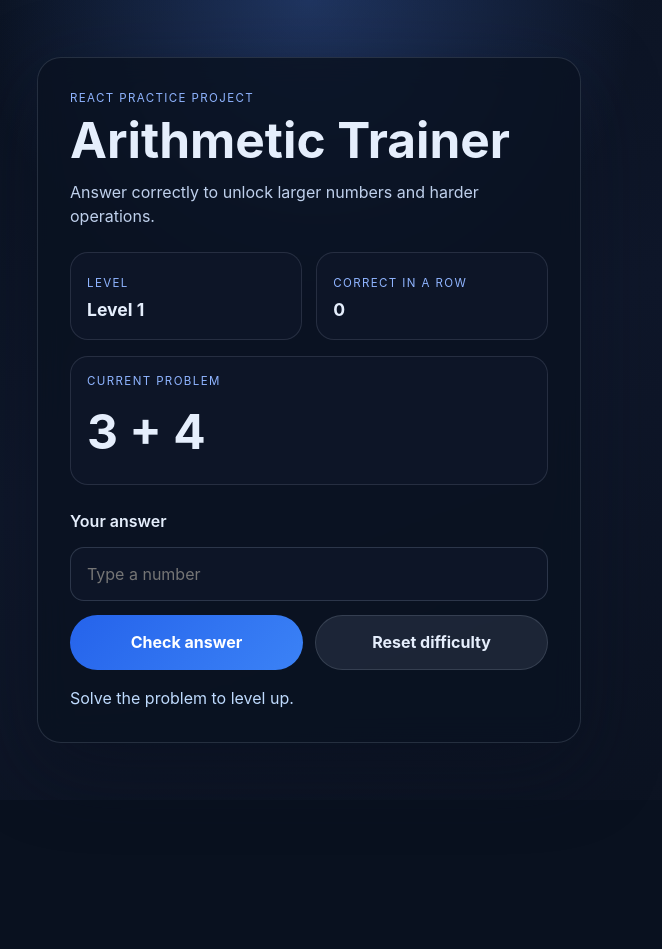
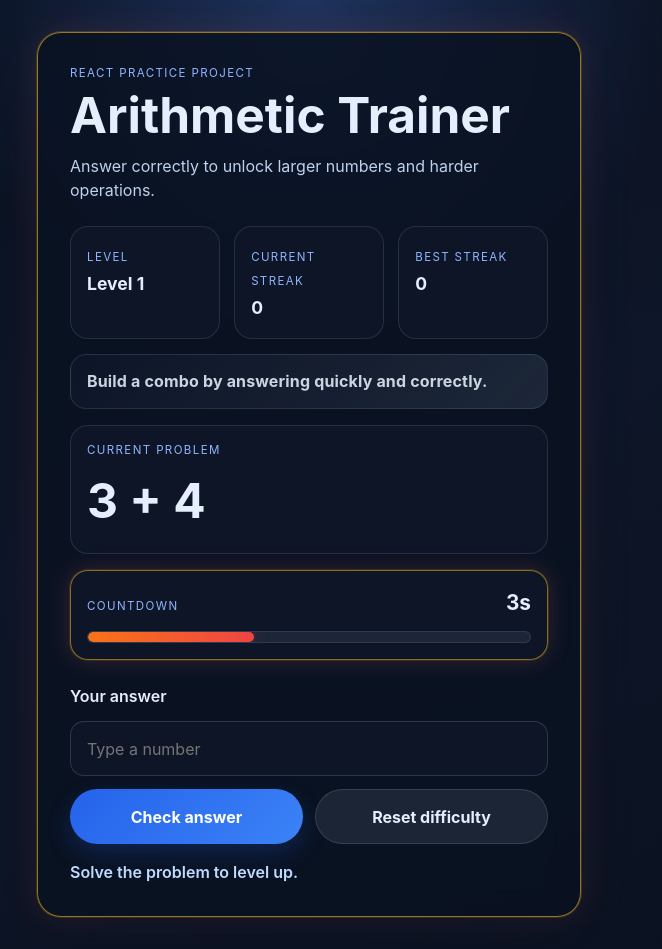
Before and after one commit to Ippo117/ai-github-practice, a React (Vite) app: page / in a window 1280 px wide. Shown: the whole page, without its empty margins (331-993 px from the left). Before the commit the page ends 800 px from the top, so only its background shows below. Built offline with nearby package versions, Linux system fonts and the light colour scheme.

Commit message:
feat: add timer and streak juice to arithmetic trainer

```diff
--- a/src/App.jsx
+++ b/src/App.jsx
@@ -1,8 +1,30 @@
-import { useMemo, useState } from 'react';
+import { useCallback, useEffect, useMemo, useRef, useState } from 'react';
 import { createProblem } from './lib/arithmetic';
+
+const TIMER_SECONDS = 8;
 
 function buildProblem(level) {
   return createProblem(level);
+}
+
+function getStreakMessage(streak) {
+  if (streak >= 8) {
+    return 'Legendary combo!';
+  }
+
+  if (streak >= 5) {
+    return 'Hot streak!';
+  }
+
+  if (streak >= 3) {
+    return 'Combo building!';
+  }
+
+  if (streak > 0) {
+    return 'Nice combo started.';
+  }
+
+  return 'Build a combo by answering quickly and correctly.';
 }
 
 export default function App() {
@@ -11,47 +33,111 @@ export default function App() {
   const [answer, setAnswer] = useState('');
   const [message, setMessage] = useState('Solve the problem to level up.');
   const [streak, setStreak] = useState(0);
+  const [bestStreak, setBestStreak] = useState(0);
   const [feedbackState, setFeedbackState] = useState('idle');
+  const [feedbackCycle, setFeedbackCycle] = useState(0);
+  const [timeLeft, setTimeLeft] = useState(TIMER_SECONDS);
+  const timeoutHandledRef = useRef(false);
 
   const displayLevel = useMemo(() => level + 1, [level]);
+  const timerPercent = useMemo(() => (timeLeft / TIMER_SECONDS) * 100, [timeLeft]);
+  const streakMessage = useMemo(() => getStreakMessage(streak), [streak]);
+  const streakBadgeClassName = useMemo(() => {
+    if (streak >= 8) {
+      return 'streak-badge streak-legend';
+    }
+
+    if (streak >= 5) {
+      return 'streak-badge streak-hot';
+    }
+
+    if (streak >= 3) {
+      return 'streak-badge streak-building';
+    }
+
+    if (streak > 0) {
+      return 'streak-badge streak-warm';
+    }
+
+    return 'streak-badge streak-idle';
+  }, [streak]);
+
   const cardClassName = [
     'card',
     streak > 0 ? 'streak-active' : '',
     feedbackState === 'success' ? 'success-pop' : '',
-    feedbackState === 'error' ? 'shake' : ''
+    feedbackState === 'error' ? 'shake' : '',
+    feedbackState === 'timeout' ? 'timeout-flash' : '',
+    timeLeft <= 3 ? 'timer-urgent' : ''
   ]
     .filter(Boolean)
     .join(' ');
 
+  const playFeedback = useCallback((nextState) => {
+    setFeedbackCycle((current) => current + 1);
+    setFeedbackState(nextState);
+  }, []);
+
+  const startNextProblem = useCallback((nextLevel) => {
+    timeoutHandledRef.current = false;
+    setLevel(nextLevel);
+    setProblem(buildProblem(nextLevel));
+    setAnswer('');
+    setTimeLeft(TIMER_SECONDS);
+  }, []);
+
+  useEffect(() => {
+    const intervalId = setInterval(() => {
+      setTimeLeft((currentTime) => Math.max(0, currentTime - 1));
+    }, 1000);
+
+    return () => clearInterval(intervalId);
+  }, [problem]);
+
+  useEffect(() => {
+    if (timeLeft > 0 || timeoutHandledRef.current) {
+      return;
+    }
+
+    timeoutHandledRef.current = true;
+    const nextLevel = Math.max(0, level - 1);
+    startNextProblem(nextLevel);
+    setStreak(0);
+    playFeedback('timeout');
+    setMessage(`Time's up — you dropped back to level ${nextLevel + 1}.`);
+  }, [level, playFeedback, startNextProblem, timeLeft]);
+
   function submitAnswer(event) {
     event.preventDefault();
+
+    if (answer.trim() === '') {
+      setMessage('Type an answer before checking.');
+      return;
+    }
 
     const numericAnswer = Number(answer);
 
     if (numericAnswer === problem.answer) {
       const nextLevel = level + 1;
-      setLevel(nextLevel);
-      setProblem(buildProblem(nextLevel));
-      setAnswer('');
-      setStreak((current) => current + 1);
-      setFeedbackState('success');
-      setMessage('Correct! Nice work.');
+      const nextStreak = streak + 1;
+
+      startNextProblem(nextLevel);
+      setStreak(nextStreak);
+      setBestStreak((currentBest) => Math.max(currentBest, nextStreak));
+      playFeedback('success');
+      setMessage(`Correct! ${getStreakMessage(nextStreak)}`);
       return;
     }
 
     const nextLevel = Math.max(0, level - 1);
-    setLevel(nextLevel);
-    setProblem(buildProblem(nextLevel));
-    setAnswer('');
+    startNextProblem(nextLevel);
     setStreak(0);
-    setFeedbackState('error');
+    playFeedback('error');
     setMessage(`Wrong answer — you dropped back to level ${nextLevel + 1}.`);
   }
 
   function resetDifficulty() {
-    setLevel(0);
-    setProblem(buildProblem(0));
-    setAnswer('');
+    startNextProblem(0);
     setStreak(0);
     setFeedbackState('idle');
     setMessage('Difficulty reset. Back to level 1.');
@@ -59,7 +145,11 @@ export default function App() {
 
   return (
     <main className="app-shell">
-      <section className={cardClassName} data-testid="game-card">
+      <section
+        className={cardClassName}
+        data-testid="game-card"
+        style={{ animationDelay: `${feedbackCycle % 2}ms` }}
+      >
         <p className="eyebrow">React practice project</p>
         <h1>Arithmetic Trainer</h1>
         <p className="intro">
@@ -72,14 +162,39 @@ export default function App() {
             <strong>Level {displayLevel}</strong>
           </article>
           <article>
-            <span className="stat-label">Correct in a row</span>
+            <span className="stat-label">Current streak</span>
             <strong>{streak}</strong>
           </article>
+          <article>
+            <span className="stat-label">Best streak</span>
+            <strong>{bestStreak}</strong>
+          </article>
         </div>
+
+        <p className={streakBadgeClassName} aria-live="polite">
+          {streakMessage}
+        </p>
 
         <div className="problem-card" aria-live="polite">
           <p className="problem-label">Current problem</p>
           <p className="problem-text">{problem.prompt}</p>
+        </div>
+
+        <div className={`timer-card ${timeLeft <= 3 ? 'timer-low' : ''}`} aria-label="Countdown timer">
+          <div className="timer-row">
+            <span className="stat-label">Countdown</span>
+            <strong>{timeLeft}s</strong>
+          </div>
+          <div
+            className="timer-bar"
+            role="progressbar"
+            aria-valuemin="0"
+            aria-valuemax={TIMER_SECONDS}
+            aria-valuenow={timeLeft}
+            aria-label="Time left before the problem expires"
+          >
+            <span style={{ width: `${timerPercent}%` }} />
+          </div>
         </div>
 
         <form className="answer-form" onSubmit={submitAnswer}>
--- a/src/styles.css
+++ b/src/styles.css
@@ -47,7 +47,8 @@ button {
   padding: 2rem;
   box-shadow: 0 24px 80px rgba(8, 15, 30, 0.45);
   backdrop-filter: blur(14px);
-  transition: transform 180ms ease, box-shadow 220ms ease, border-color 220ms ease;
+  transition: transform 180ms ease, box-shadow 220ms ease, border-color 220ms ease,
+    background 220ms ease;
 }
 
 .card.streak-active {
@@ -58,12 +59,24 @@ button {
     0 0 32px rgba(59, 130, 246, 0.3);
 }
 
+.card.timer-urgent {
+  border-color: rgba(251, 191, 36, 0.58);
+  box-shadow:
+    0 24px 80px rgba(8, 15, 30, 0.45),
+    0 0 0 1px rgba(251, 191, 36, 0.18),
+    0 0 34px rgba(248, 113, 113, 0.15);
+}
+
 .card.success-pop {
-  animation: streakPulse 480ms ease;
+  animation: streakPulse 480ms ease, successFlash 680ms ease;
 }
 
 .card.shake {
-  animation: missShake 420ms ease;
+  animation: missShake 420ms ease, dangerGlow 680ms ease;
+}
+
+.card.timeout-flash {
+  animation: timeoutPulse 520ms ease, dangerGlow 680ms ease;
 }
 
 .eyebrow,
@@ -89,12 +102,13 @@ h1 {
 
 .stats-grid {
   display: grid;
-  grid-template-columns: repeat(2, minmax(0, 1fr));
+  grid-template-columns: repeat(3, minmax(0, 1fr));
   gap: 0.9rem;
 }
 
 .stats-grid article,
-.problem-card {
+.problem-card,
+.timer-card {
   background: rgba(15, 23, 42, 0.9);
   border: 1px solid rgba(148, 163, 184, 0.18);
   border-radius: 18px;
@@ -107,6 +121,43 @@ h1 {
   font-size: 1.1rem;
 }
 
+.streak-badge {
+  margin: 0.95rem 0 0;
+  border-radius: 16px;
+  border: 1px solid rgba(148, 163, 184, 0.18);
+  padding: 0.9rem 1rem;
+  font-weight: 700;
+  letter-spacing: 0.01em;
+}
+
+.streak-idle {
+  background: linear-gradient(135deg, rgba(15, 23, 42, 0.8), rgba(30, 41, 59, 0.95));
+  color: #cbd5e1;
+}
+
+.streak-warm {
+  background: linear-gradient(135deg, rgba(30, 64, 175, 0.42), rgba(37, 99, 235, 0.6));
+  color: #dbeafe;
+}
+
+.streak-building {
+  background: linear-gradient(135deg, rgba(14, 116, 144, 0.44), rgba(37, 99, 235, 0.74));
+  color: #e0f2fe;
+  box-shadow: 0 0 24px rgba(56, 189, 248, 0.16);
+}
+
+.streak-hot {
+  background: linear-gradient(135deg, rgba(234, 88, 12, 0.52), rgba(239, 68, 68, 0.82));
+  color: #fff7ed;
+  box-shadow: 0 0 28px rgba(248, 113, 113, 0.22);
+}
+
+.streak-legend {
+  background: linear-gradient(135deg, rgba(168, 85, 247, 0.56), rgba(59, 130, 246, 0.92));
+  color: #f5f3ff;
+  box-shadow: 0 0 34px rgba(168, 85, 247, 0.24);
+}
+
 .problem-card {
   margin-top: 1rem;
 }
@@ -115,6 +166,49 @@ h1 {
   margin: 0.35rem 0 0;
   font-size: clamp(2rem, 8vw, 3rem);
   font-weight: 700;
+}
+
+.timer-card {
+  margin-top: 1rem;
+}
+
+.timer-row {
+  display: flex;
+  align-items: baseline;
+  justify-content: space-between;
+  gap: 1rem;
+}
+
+.timer-row strong {
+  font-size: 1.3rem;
+}
+
+.timer-card.timer-low {
+  border-color: rgba(251, 191, 36, 0.52);
+  box-shadow: 0 0 0 1px rgba(251, 191, 36, 0.12), 0 0 24px rgba(248, 113, 113, 0.18);
+}
+
+.timer-bar {
+  margin-top: 0.8rem;
+  height: 0.75rem;
+  border-radius: 999px;
+  background: rgba(30, 41, 59, 0.9);
+  overflow: hidden;
+  border: 1px solid rgba(148, 163, 184, 0.16);
+}
+
+.timer-bar span {
+  display: block;
+  height: 100%;
+  border-radius: inherit;
+  background: linear-gradient(90deg, #22c55e, #84cc16);
+  box-shadow: 0 0 16px rgba(132, 204, 22, 0.22);
+  transition: width 180ms linear, background 180ms ease, box-shadow 180ms ease;
+}
+
+.timer-low .timer-bar span {
+  background: linear-gradient(90deg, #f97316, #ef4444);
+  box-shadow: 0 0 16px rgba(239, 68, 68, 0.36);
 }
 
 .answer-form {
@@ -155,26 +249,47 @@ h1 {
   background: linear-gradient(135deg, #2563eb, #3b82f6);
   color: white;
   font-weight: 700;
+  box-shadow: 0 10px 24px rgba(37, 99, 235, 0.22);
+}
+
+.button-row button:hover {
+  filter: brightness(1.05);
+}
+
+.button-row button:active {
+  transform: translateY(1px);
 }
 
 .button-row .secondary {
   background: rgba(148, 163, 184, 0.14);
   border: 1px solid rgba(148, 163, 184, 0.2);
   color: #e5eefc;
+  box-shadow: none;
 }
 
 .message {
   min-height: 1.5rem;
   margin: 1rem 0 0;
+  font-weight: 600;
+}
+
+.message-idle {
   color: #bfdbfe;
 }
 
 .message-success {
   color: #86efac;
+  text-shadow: 0 0 16px rgba(34, 197, 94, 0.24);
 }
 
 .message-error {
   color: #fca5a5;
+  text-shadow: 0 0 16px rgba(239, 68, 68, 0.24);
+}
+
+.message-timeout {
+  color: #fde68a;
+  text-shadow: 0 0 16px rgba(245, 158, 11, 0.26);
 }
 
 @keyframes streakPulse {
@@ -183,6 +298,41 @@ h1 {
   }
   35% {
     transform: scale(1.015);
+  }
+  100% {
+    transform: scale(1);
+  }
+}
+
+@keyframes successFlash {
+  0%,
+  100% {
+    box-shadow: 0 24px 80px rgba(8, 15, 30, 0.45);
+  }
+  45% {
+    box-shadow:
+      0 24px 80px rgba(8, 15, 30, 0.45),
+      0 0 0 1px rgba(34, 197, 94, 0.18),
+      0 0 42px rgba(34, 197, 94, 0.18);
+  }
+}
+
+@keyframes dangerGlow {
+  0%,
+  100% {
+    filter: saturate(1);
+  }
+  50% {
+    filter: saturate(1.14);
+  }
+}
+
+@keyframes timeoutPulse {
+  0% {
+    transform: scale(1);
+  }
+  30% {
+    transform: scale(1.01);
   }
   100% {
     transform: scale(1);
@@ -208,6 +358,22 @@ h1 {
   }
 }
 
+@media (prefers-reduced-motion: reduce) {
+  .card {
+    transition: none;
+  }
+
+  .card.success-pop,
+  .card.shake,
+  .card.timeout-flash {
+    animation: none;
+  }
+
+  .timer-bar span {
+    transition: none;
+  }
+}
+
 @media (max-width: 520px) {
   .card {
     padding: 1.3rem;
```
Also changed, not shown: 2 other files (tests, documents, lock files or other folders).
